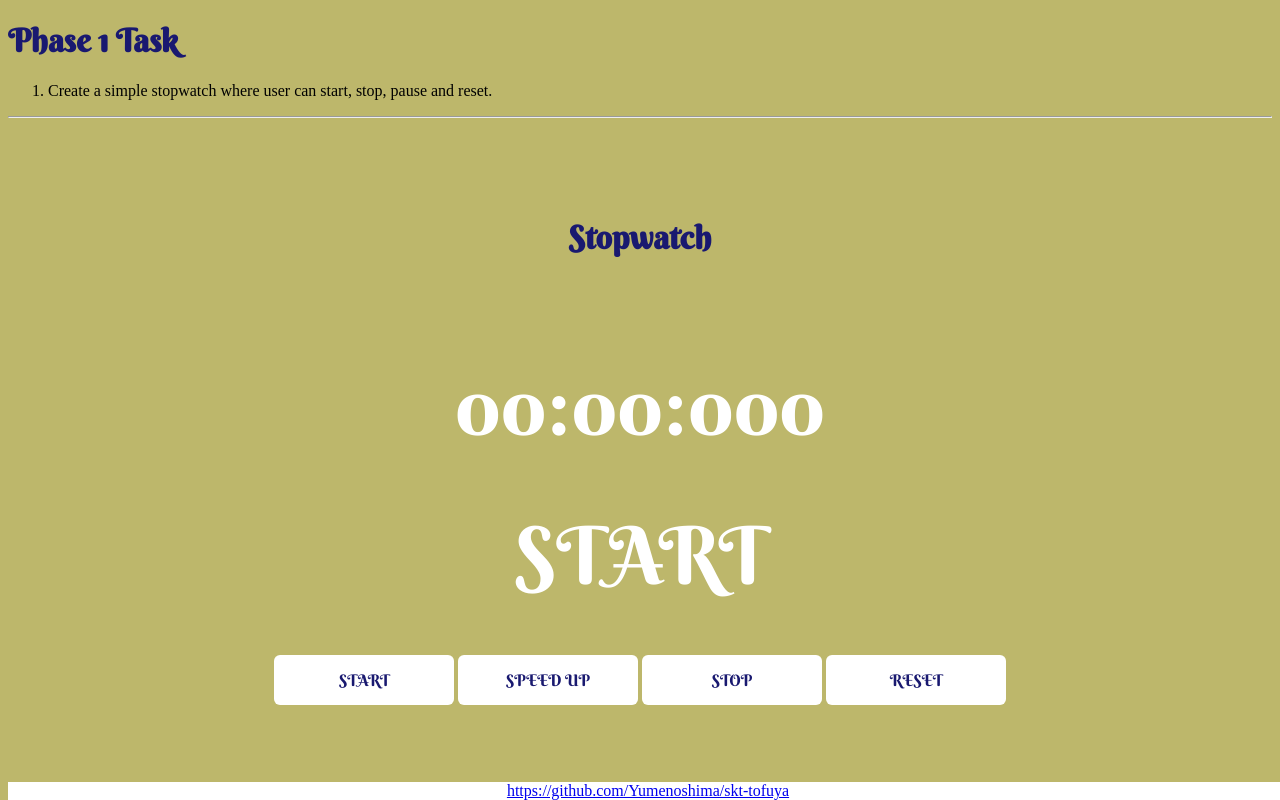
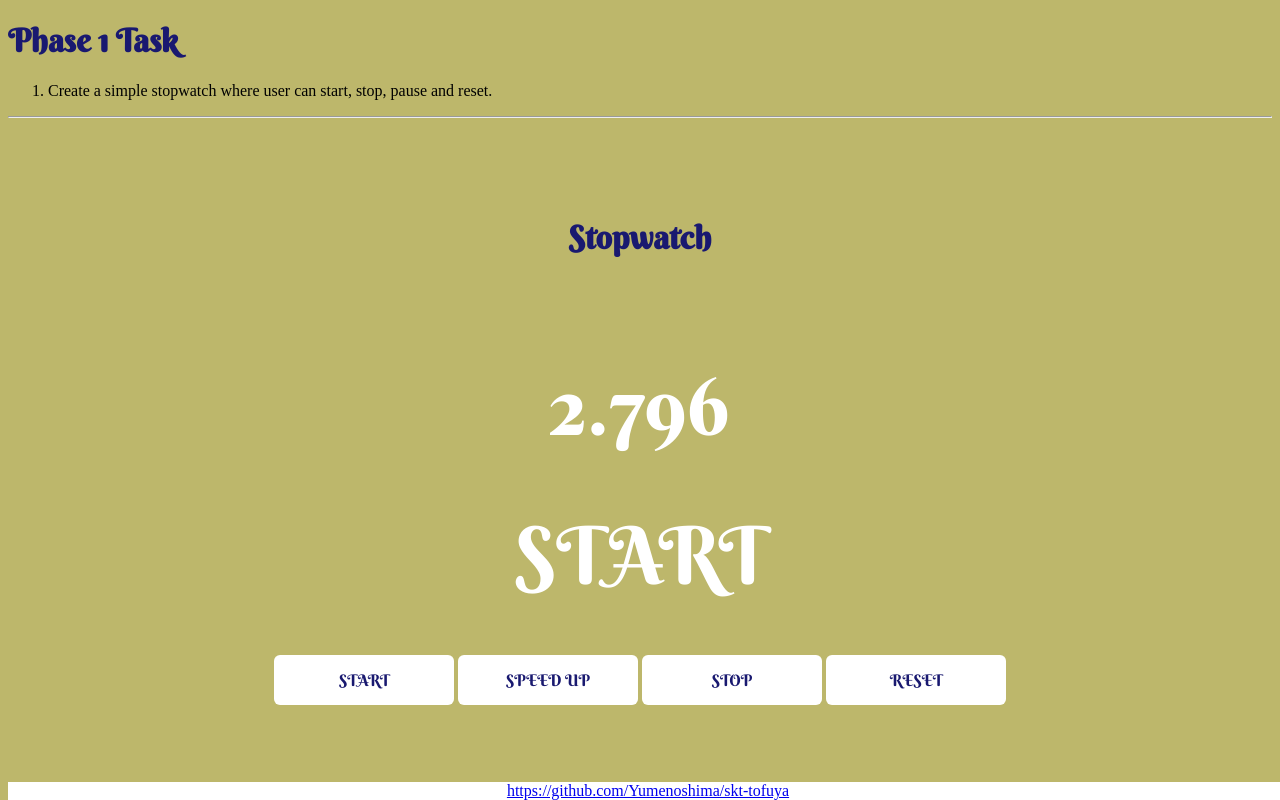
Before and after one commit to Yumenoshima/skt-tofuya, a plain HTML site: page stopwatch.html in a window 1280 px wide. Both pictures are taken after a click on the button "START". Drawn offline with Linux system fonts and the light colour scheme.

Commit message:
added basic functionality to stopwatch

```diff
--- a/js/stopwatch.js
+++ b/js/stopwatch.js
@@ -2,25 +2,63 @@
     'use strict';
 
     var timer = document.getElementById('timer');
+    var state = document.getElementById('state');
     var start = document.getElementById('start');
     var speedup = document.getElementById('speedup');
     var stop = document.getElementById('stop');
     var reset = document.getElementById('reset');
 
+    var startTime = 0;
+    var elapsedTime = 0;
+    var elapsedTimeOnStop = 0;
+
+    const REFRESH_RATE = 1000 / 60; //60 FPS!!
+
+    window.setInterval(() => {
+        // state == start
+        if (state.textContent === start.textContent) {
+            elapsedTime = Date.now() - startTime + elapsedTimeOnStop;
+        }
+
+        // state == speedup
+        if (state.textContent === speedup.textContent) {
+            elapsedTime = Date.now() - startTime + elapsedTimeOnStop;
+        }
+        //set timer text
+        timer.textContent = (elapsedTime / 1000).toFixed(3)
+
+    }, REFRESH_RATE);
+
     start.addEventListener('click',function(){
-        state.textContent = this.textContent
+        //set state text
+        state.textContent = this.textContent;
+        //set start time
+        startTime = Date.now();
     });
 
     stop.addEventListener('click',function(){
-        state.textContent = this.textContent
+        //skip if not in START or SPEED UP state
+        if(state.textContent === "START" || state.textContent === "SPEED UP"){
+            //set state text
+            state.textContent = this.textContent;
+            //get elapsed time on stop
+            elapsedTimeOnStop = elapsedTime
+        }
     });
 
     reset.addEventListener('click',function(){
-        state.textContent = this.textContent
+        //set state text
+        state.textContent = this.textContent;
+        //set timer text
+        elapsedTime = 0;
+        elapsedTimeOnStop = 0;
     });
 
     speedup.addEventListener('click',function(){
-        state.textContent = this.textContent
+        //skip if not in START state
+        if(state.textContent === "START") {
+            //set state text
+            state.textContent = this.textContent;
+        }
     });
-
 })();
--- a/stopwatch.html
+++ b/stopwatch.html
@@ -64,7 +64,7 @@
 <div class="container">
     <h1 class="title">Stopwatch</h1>
 
-    <div id="timer">00:00:000</div>
+    <div id="timer">0</div>
     <div id="state">READY</div>
 
     <button id="start" class="myButton">START</button>
```
